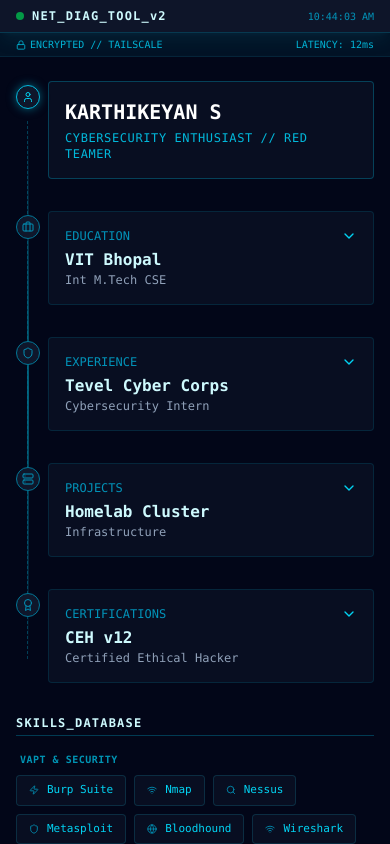
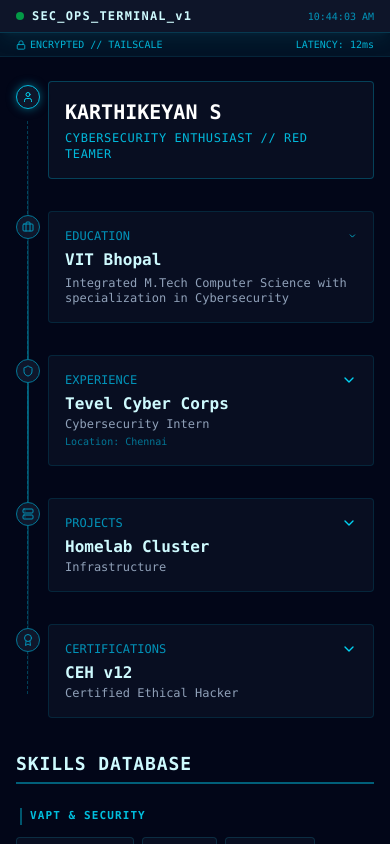
Before and after one commit to sherlockk-sec/portfolio-site, a React (Vite) app: page / in a window 390 px wide. Built offline with nearby package versions, Linux system fonts and the light colour scheme.

Commit message:
Refactor: Mobile Text & Branding (Gambit Quote, Skills Header, Full Degree)

```diff
--- a/src/components/MobileFieldView.tsx
+++ b/src/components/MobileFieldView.tsx
@@ -8,10 +8,9 @@
 // --- Data Constants (Duplicated from Desktop for Isolation) ---
 const EDUCATION_DATA = {
     title: 'VIT Bhopal',
-    subtitle: 'M.Tech CSE',
+    subtitle: 'Integrated M.Tech Computer Science with specialization in Cybersecurity',
     details: [
         'CGPA: 7.09/10.0',
-        'Integrated M.Tech Cybersec',
         '-----------------',
         'Coursework:',
         '> Pentesting & Red Teaming',
@@ -23,8 +22,10 @@
 const EXPERIENCE_DATA = {
     title: 'Tevel Cyber Corps',
     subtitle: 'Cybersecurity Intern',
+    location: 'Location: Chennai',
     details: [
         'Role: Intern (Oct 25 - Jan 26)',
+        'Location: Chennai',
         '-----------------',
         '> Executed DDoS Pentesting',
         '> Built n8n Automation Workflows',
@@ -137,7 +138,7 @@
             <div className="sticky top-0 z-50 bg-slate-900/95 backdrop-blur-md border-b border-cyan-800/50 px-4 py-2 flex justify-between items-center shadow-lg shadow-cyan-900/20">
                 <div className="flex items-center gap-2">
                     <div className="w-2 h-2 rounded-full bg-green-500 animate-pulse"></div>
-                    <span className="text-xs font-bold tracking-widest text-cyan-100">NET_DIAG_TOOL_v2</span>
+                    <span className="text-xs font-bold tracking-widest text-cyan-100">SEC_OPS_TERMINAL_v1</span>
                 </div>
                 <div className="text-[10px] text-cyan-600">{currentTime}</div>
             </div>
@@ -156,27 +157,6 @@
                 <div className="relative space-y-8 pb-8">
 
                     {/* Vertical Dotted Line */}
-                    {/*
-                        Align Fix:
-                        Padding of Container = px-4 (16px)
-                        Icon Container Width = w-6 (24px)
-                        Center of Icon = 12px from left edge of content area.
-
-                        Line Calculation:
-                        Container Padding Left = 16px
-                        Half Icon Width = 12px
-                        Total Left Offset = 16px + 12px - 1px (half border width) = 27px
-
-                        Wait, standard padding is 1rem (16px).
-                        Relative container 'pl-8' on items creates space.
-                        Let's re-verify alignment.
-                        Icons are absolute at left-0 inside 'relative pl-8'.
-                        So Icons are at 0px relative to the item container.
-                        The item container has 'pl-8' (32px padding).
-                        The line should be centered on the icon.
-                        Icon width is w-6 (24px). Center is 12px.
-                        So line should be at left-[11px] (12px - 1px border).
-                    */}
                     <div className="absolute left-[11px] top-10 bottom-6 w-0.5 bg-gradient-to-b from-cyan-500/0 via-cyan-500/50 to-cyan-500/0 border-l border-dashed border-cyan-700/50"></div>
 
                     {/* IDENTITY NODE (Intro) */}
@@ -203,7 +183,7 @@
                                 <div>
                                     <div className="text-xs text-cyan-600 mb-1">EDUCATION</div>
                                     <h3 className="font-bold text-cyan-100">{EDUCATION_DATA.title}</h3>
-                                    <div className="text-xs text-slate-400">Int {EDUCATION_DATA.subtitle}</div>
+                                    <div className="text-xs text-slate-400 leading-tight mt-1">{EDUCATION_DATA.subtitle}</div>
                                 </div>
                                 {expandedCard === 'edu' ? <ChevronUp size={16} /> : <ChevronDown size={16} />}
                             </div>
@@ -231,6 +211,7 @@
                                     <div className="text-xs text-cyan-600 mb-1">EXPERIENCE</div>
                                     <h3 className="font-bold text-cyan-100">{EXPERIENCE_DATA.title}</h3>
                                     <div className="text-xs text-slate-400">{EXPERIENCE_DATA.subtitle}</div>
+                                    <div className="text-[10px] text-cyan-700 mt-0.5">{EXPERIENCE_DATA.location}</div>
                                 </div>
                                 {expandedCard === 'work' ? <ChevronUp size={16} /> : <ChevronDown size={16} />}
                             </div>
@@ -301,19 +282,20 @@
 
                     {/* SKILLS LIST (Categorized) */}
                     <div id="skills" className="animate-fade-in-up" style={{ animationDelay: '500ms' }}>
-                        <div className="flex items-center gap-2 mb-4">
-                            <span className="text-xs font-bold text-cyan-100 tracking-widest uppercase border-b border-cyan-500/30 pb-1 w-full">SKILLS_DATABASE</span>
+                        <div className="flex items-center gap-2 mb-6">
+                            {/* Styling Update: Bigger text, no underscore, clean underline */}
+                            <span className="text-lg font-bold text-cyan-100 uppercase border-b-2 border-cyan-500/50 pb-1 w-full tracking-wider">SKILLS DATABASE</span>
                         </div>
 
                         <div className="space-y-6">
                             {SKILLS_CATEGORIES.map((category, idx) => (
-                                <div key={idx} className="space-y-2">
-                                    <h4 className="text-[10px] text-cyan-500 font-bold tracking-wider uppercase ml-1 opacity-80">{category.title}</h4>
+                                <div key={idx} className="space-y-3">
+                                    <h4 className="text-[11px] text-cyan-400 font-bold tracking-widest uppercase ml-1 opacity-90 border-l-2 border-cyan-800 pl-2">{category.title}</h4>
                                     <div className="flex flex-wrap gap-2">
                                         {category.skills.map((skill, sIdx) => (
                                             <div key={sIdx} className="bg-slate-900/50 border border-cyan-900/50 px-3 py-1.5 rounded flex items-center gap-2 hover:border-cyan-500/50 transition-colors cursor-default">
-                                                <skill.icon size={10} className="text-cyan-600" />
-                                                <span className="text-[11px] text-cyan-400 font-mono">{skill.name}</span>
+                                                <skill.icon size={12} className="text-cyan-600" />
+                                                <span className="text-[12px] text-cyan-300 font-mono">{skill.name}</span>
                                             </div>
                                         ))}
                                     </div>
@@ -327,20 +309,20 @@
                         <a
                             href="/Karthikeyan_Cybersecurity_Resume.pdf"
                             download
-                            className="flex items-center gap-2 bg-cyan-900/20 border border-cyan-500/50 px-6 py-3 rounded text-cyan-400 hover:bg-cyan-900/40 hover:text-cyan-300 transition-all shadow-[0_0_15px_rgba(6,182,212,0.1)] w-full justify-center"
+                            className="flex items-center gap-2 bg-slate-900 border border-cyan-500 px-6 py-4 rounded text-cyan-400 hover:bg-cyan-900/20 hover:text-cyan-300 transition-all shadow-[0_0_20px_rgba(6,182,212,0.15)] w-full justify-center group"
                         >
-                            <Briefcase size={16} />
-                            <span className="text-xs font-bold tracking-widest">DOWNLOAD RESUME</span>
+                            <Briefcase size={18} className="group-hover:text-cyan-200 transition-colors" />
+                            <span className="text-sm font-bold tracking-widest group-hover:text-cyan-200 transition-colors">DOWNLOAD RESUME</span>
                         </a>
                     </div>
 
                     {/* FOOTER - Gambit Quote */}
                     <div className="pb-8 text-center animate-fade-in-up" style={{ animationDelay: '700ms' }}>
-                        <div className="w-full h-px bg-gradient-to-r from-transparent via-cyan-900/50 to-transparent mb-4"></div>
-                        <p className="text-[10px] text-slate-500 italic max-w-[80%] mx-auto leading-relaxed">
-                            "Sacrificed a comfortable present to force a more powerful future."
+                        <div className="w-full h-px bg-gradient-to-r from-transparent via-cyan-900/50 to-transparent mb-6"></div>
+                        <p className="text-[11px] text-slate-400 italic max-w-[90%] mx-auto leading-relaxed font-serif tracking-wide">
+                            "It wasn't a Gamble, it was a Gambit."
                         </p>
-                        <div className="text-[9px] text-cyan-900/60 mt-2 tracking-widest">
+                        <div className="text-[9px] text-cyan-900/60 mt-4 tracking-[0.2em] font-mono">
                             SYSTEM TERMINATED // CODE 0
                         </div>
                     </div>
```
